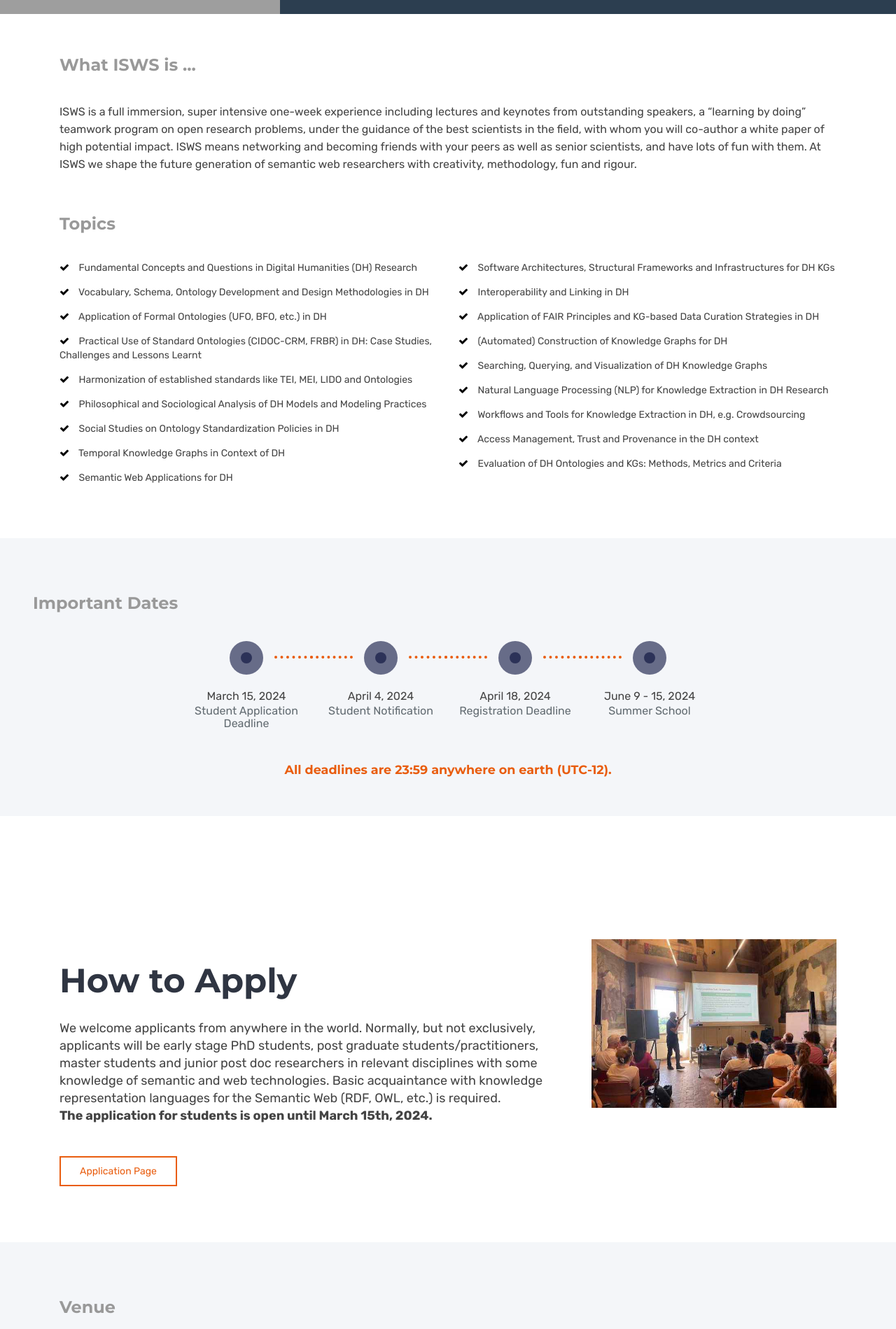
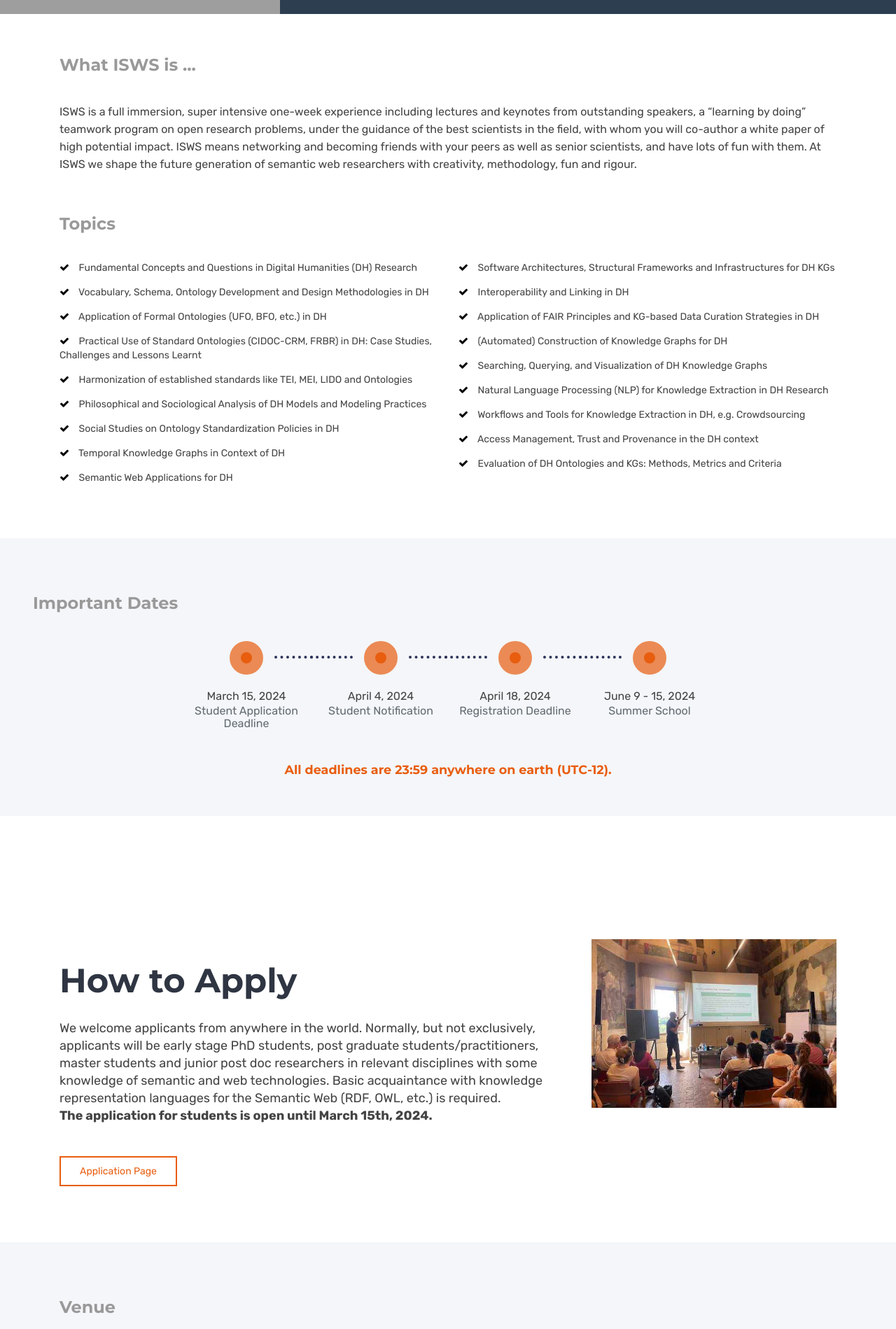
Before and after one commit to SemanticWebSchool/semanticwebschool.github.io, a Jekyll site: the page built from index.html, in a window 1280 px wide. Shown: the part 454-2353 px from the top of the page at 70% size. Built offline with Jekyll 4.4.1, drawn with Linux system fonts in a browser that asks for light colours; grey boxes are pictures that could not be loaded.

Commit message:
btn colors

```diff
--- a/assets/css/custom.css
+++ b/assets/css/custom.css
@@ -78,10 +78,6 @@ h6 {
   margin-left: 1rem;
 }
 
-.isws-button {
-
-}
-
 @media screen and (max-width: 768px) {
   .main-title {
     margin-bottom: 5rem;
@@ -119,7 +115,7 @@ h6 {
   .timeline-steps .timeline-step:not(:last-child):after {
     content: '';
     display: block;
-    border-top: 0.25rem dotted #e95d0f;
+    border-top: 0.25rem dotted #2d3359;
     width: 3.46rem;
     position: absolute;
     left: 7.5rem;
@@ -128,7 +124,7 @@ h6 {
   .timeline-steps .timeline-step:not(:first-child):before {
     content: '';
     display: block;
-    border-top: 0.25rem dotted #e95d0f;
+    border-top: 0.25rem dotted #2d3359;
     width: 3.8125rem;
     position: absolute;
     right: 7.5rem;
@@ -148,12 +144,12 @@ h6 {
   display: inline-flex;
   align-items: center;
   justify-content: center;
-  background-color: #2d3359;
+  background-color: #e95d0f;
 }
 
 .timeline-steps .timeline-content .inner-circle:before {
   content: '';
-  background-color: #2d3359;
+  background-color: #e95d0f;
   display: inline-block;
   height: 3rem;
   width: 3rem;
```
Also changed, not shown: assets/css/main.css.
